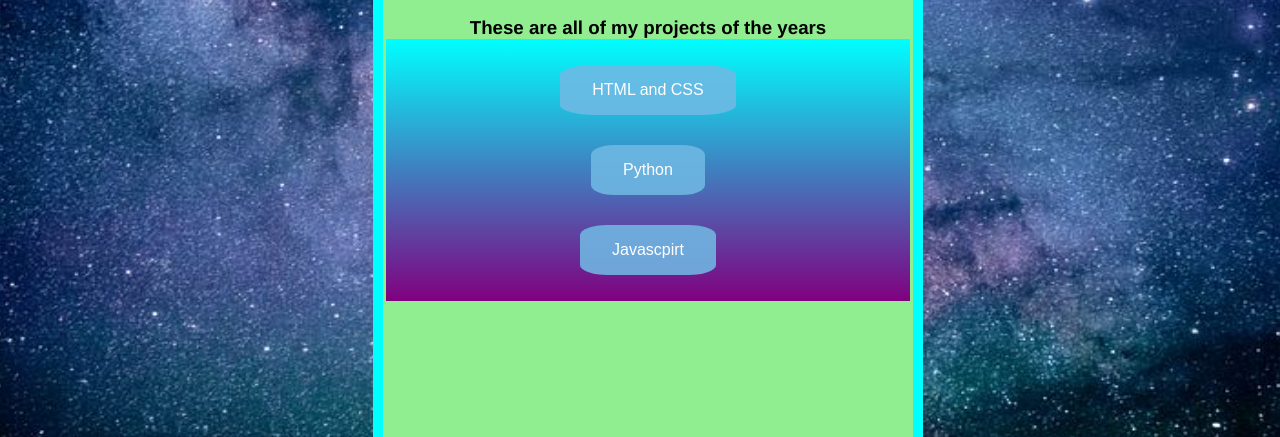
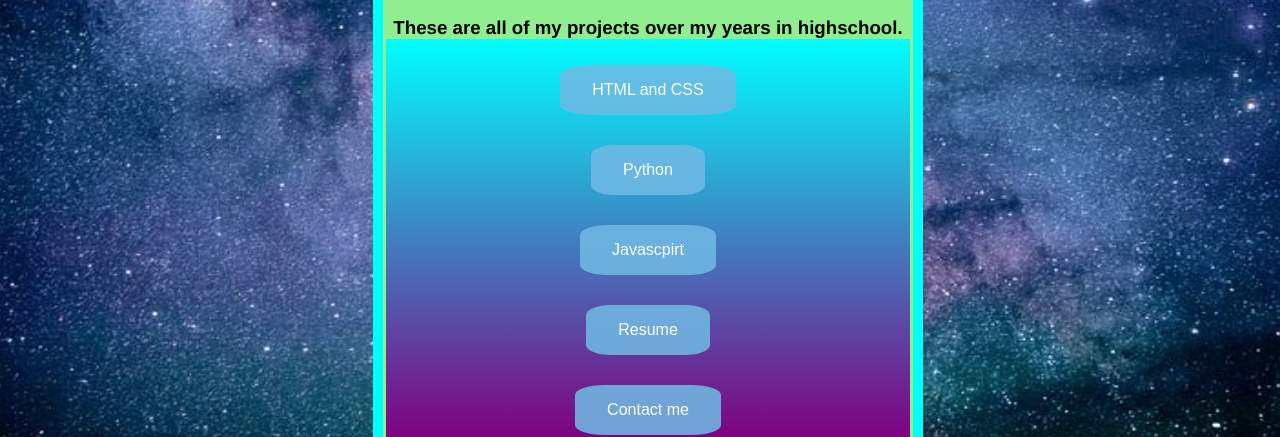
Before and after one commit to ssab7518/Brand-New-Portfolio, a plain HTML site: page index.html in a window 1280 px wide. Shown: the part 363-800 px from the top of the page. Drawn offline with Linux system fonts and the light colour scheme.

Commit message:
Everything

```diff
--- a/index.html
+++ b/index.html
@@ -23,7 +23,7 @@
         <img src="1.jpg" class="hiii">
         <h1>Sadikur Sabid</h1>
        <h2>Hi Welcome</h2>
-       <h3 class="ts">These are all of my projects of the years </br>
+       <h3 class="ts">These are all of my projects over my years in highschool. </br>
       <div class="topnav">
    <br><a href="https://portfolio-2.sadikur.repl.co/">
         <button id="bg">HTML and CSS</button></br>
@@ -32,6 +32,11 @@
        <br> <a href="https://javascpirt-portfolio.sadikur.repl.co/">
         <button id="bg">Javascpirt</button></br>
        <br>
+          <a href="https://11th-grade-portfolio.sadikur.repl.co/">
+        <button id="bg">Resume</button></br>
+
+            <br><a href="https://contact-me.sadikur.repl.co/">
+        <button id="bg">Contact me</button></br>
       </div>
 
        <br>
--- a/style.css
+++ b/style.css
@@ -63,3 +63,5 @@ body {
      width:100px;
      height:100px;}
 #bg{border-radius: 20%;}
+
+.hiii{color:black;}
```
